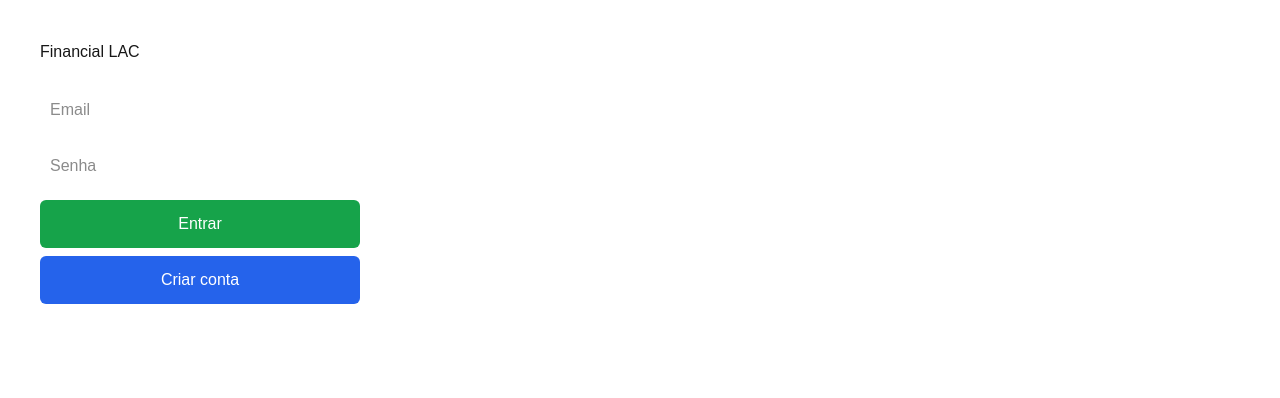
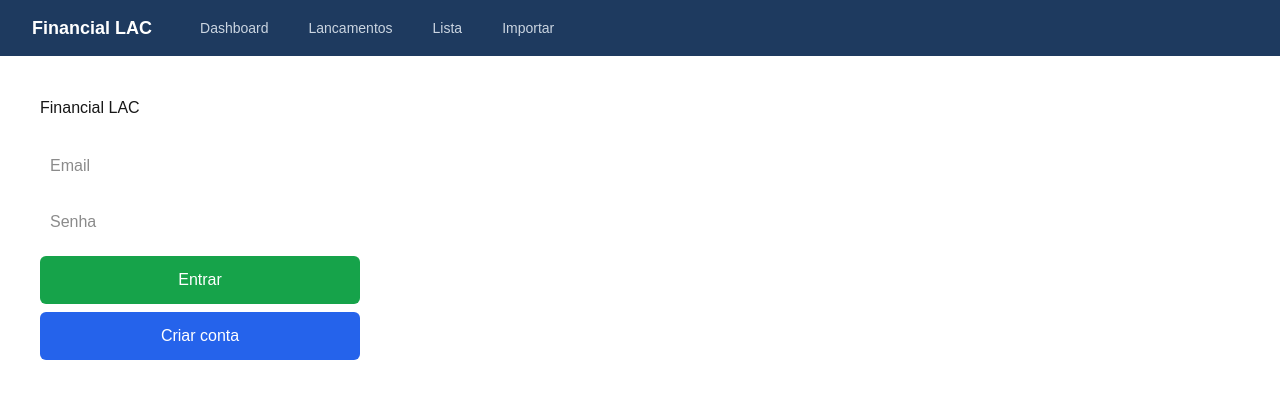
Before and after one commit to Luciano2210-rgb/lac, a Next.js app: page / in a window 1280 px wide. Shown: the top 398 px of the page. Built offline with nearby package versions, Linux system fonts and the light colour scheme; no server answers.

Commit message:
menu navegacao

```diff
--- a/app/layout.tsx
+++ b/app/layout.tsx
@@ -1,33 +1,45 @@
-import type { Metadata } from "next";
-import { Geist, Geist_Mono } from "next/font/google";
-import "./globals.css";
-
-const geistSans = Geist({
-  variable: "--font-geist-sans",
-  subsets: ["latin"],
-});
-
-const geistMono = Geist_Mono({
-  variable: "--font-geist-mono",
-  subsets: ["latin"],
-});
+import type { Metadata } from 'next'
+import './globals.css'
 
 export const metadata: Metadata = {
-  title: "Create Next App",
-  description: "Generated by create next app",
-};
+  title: 'Financial LAC',
+  description: 'Sistema financeiro',
+}
 
 export default function RootLayout({
   children,
-}: Readonly<{
-  children: React.ReactNode;
-}>) {
+}: {
+  children: React.ReactNode
+}) {
   return (
-    <html
-      lang="en"
-      className={`${geistSans.variable} ${geistMono.variable} h-full antialiased`}
-    >
-      <body className="min-h-full flex flex-col">{children}</body>
+    <html lang="pt-BR">
+      <body style={{ margin: 0, fontFamily: 'Arial, sans-serif' }}>
+        <nav style={{
+          background: '#1e3a5f',
+          padding: '0 32px',
+          display: 'flex',
+          alignItems: 'center',
+          gap: 8,
+          height: 56
+        }}>
+          <a href="/" style={{ color: 'white', textDecoration: 'none', fontWeight: 'bold', fontSize: 18, marginRight: 24 }}>
+            Financial LAC
+          </a>
+          <a href="/dashboard" style={{ color: '#cbd5e1', textDecoration: 'none', padding: '8px 16px', borderRadius: 6, fontSize: 14 }}>
+            Dashboard
+          </a>
+          <a href="/lancamentos" style={{ color: '#cbd5e1', textDecoration: 'none', padding: '8px 16px', borderRadius: 6, fontSize: 14 }}>
+            Lancamentos
+          </a>
+          <a href="/lista" style={{ color: '#cbd5e1', textDecoration: 'none', padding: '8px 16px', borderRadius: 6, fontSize: 14 }}>
+            Lista
+          </a>
+          <a href="/importar" style={{ color: '#cbd5e1', textDecoration: 'none', padding: '8px 16px', borderRadius: 6, fontSize: 14 }}>
+            Importar
+          </a>
+        </nav>
+        {children}
+      </body>
     </html>
-  );
+  )
 }
```
